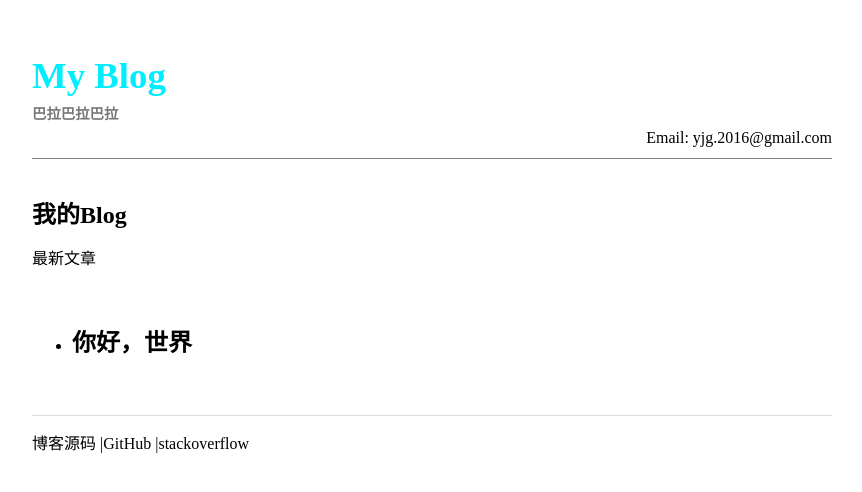
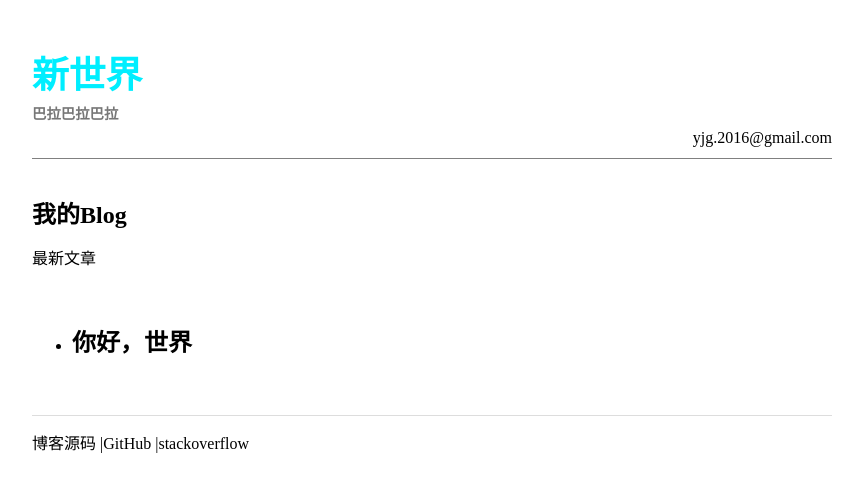
Before and after one commit to leongithub/blog, a Jekyll site: the page built from index.html, in a window 1280 px wide. Shown: the top 492 px of the page, without its empty margins (208-1070 px from the left). Built offline with Jekyll 4.4.1, drawn with Linux system fonts in a browser that asks for light colours.

Commit message:
update dafault.html

```diff
--- a/_layouts/default.html
+++ b/_layouts/default.html
@@ -9,10 +9,10 @@
 
 <div class="site">
 	<div class="header">
-		<div class="title"><a href="{{ site.baseurl }}">My Blog</a></div>
+		<div class="title"><a href="{{ site.baseurl }}">新世界</a></div>
 		<div class="description">巴拉巴拉巴拉</div>
 		<div class="contact">
-			Email:  yjg.2016@gmail.com
+			<a href="mailto:steve@stevelosh.com">yjg.2016@gmail.com</a>
 		</div>
 	</div>
 
```
